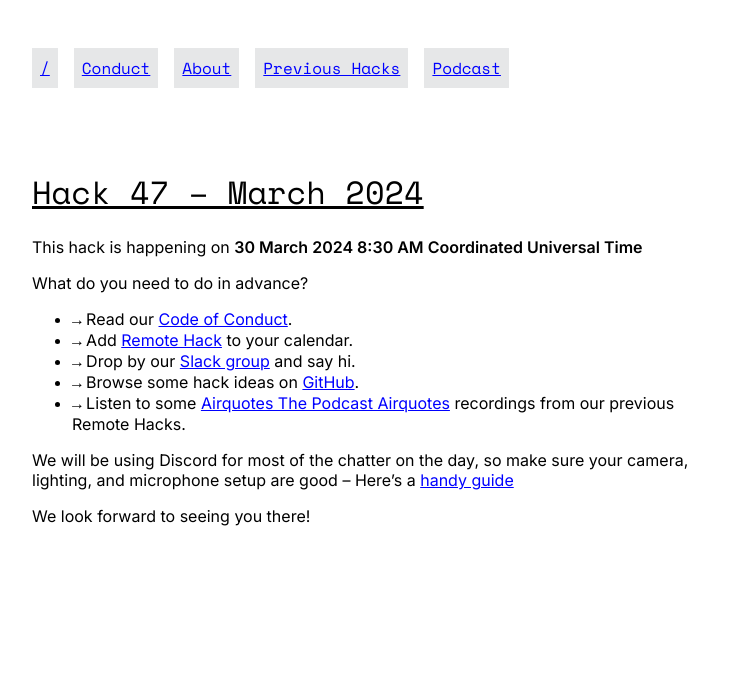
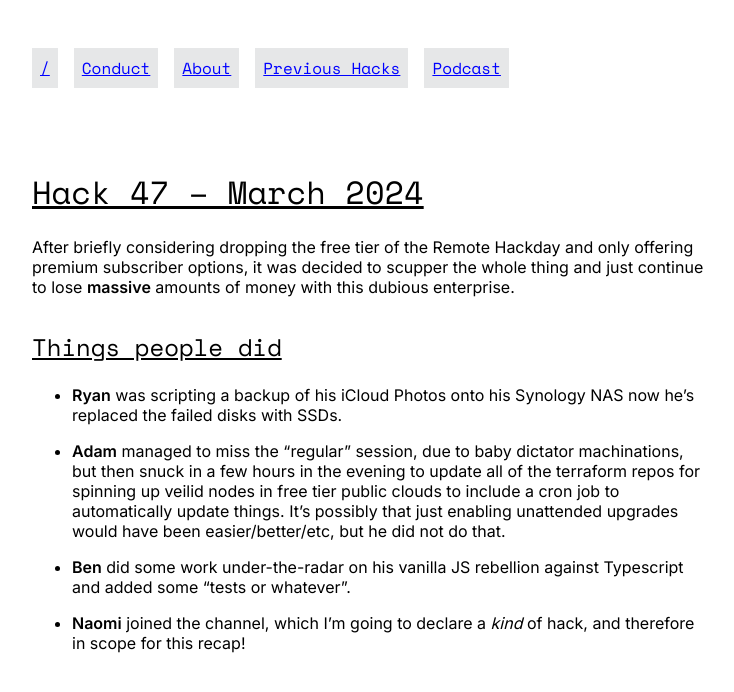
Before and after one commit to remotehack/remotehack.github.io, a Jekyll site: the page built from _hacks/47.md, in a window 1280 px wide. Shown: the top 692 px of the page, without its empty margins (272-1006 px from the left). Built offline with Jekyll 4.4.1, drawn with Linux system fonts in a browser that asks for light colours.

Commit message:
add a writeup for March 2024 (#213)
* add a writeup for March 2024

* Update 47.md

```diff
--- a/_hacks/47.md
+++ b/_hacks/47.md
@@ -1,5 +1,16 @@
 ---
 hack_number: 47
 date: 2024-03-30
-upcoming: true
 ---
+
+After briefly considering dropping the free tier of the Remote Hackday and only offering premium subscriber options, it was decided to scupper the whole thing and just continue to lose **massive** amounts of money with this dubious enterprise.
+
+## Things people did
+
+- **Ryan** was scripting a backup of his iCloud Photos onto his Synology NAS now he's replaced the failed disks with SSDs.
+
+- **Adam** managed to miss the "regular" session, due to baby dictator machinations, but then snuck in a few hours in the evening to update all of the terraform repos for spinning up veilid nodes in free tier public clouds to include a cron job to automatically update things. It's possibly that just enabling unattended upgrades would have been easier/better/etc, but he did not do that.
+
+- **Ben** did some work under-the-radar on his vanilla JS rebellion against Typescript and added some "tests or whatever".
+
+- **Naomi** joined the channel, which I'm going to declare a _kind_ of hack, and therefore in scope for this recap!
```
